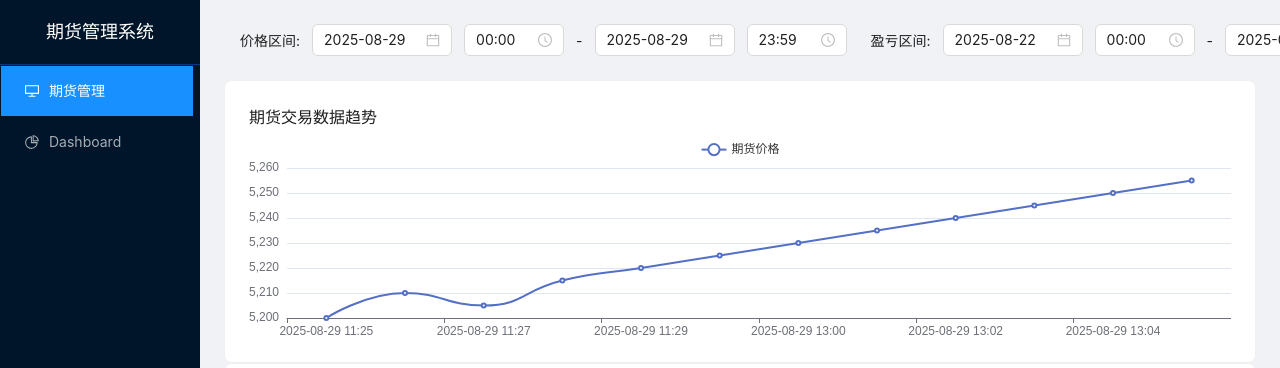
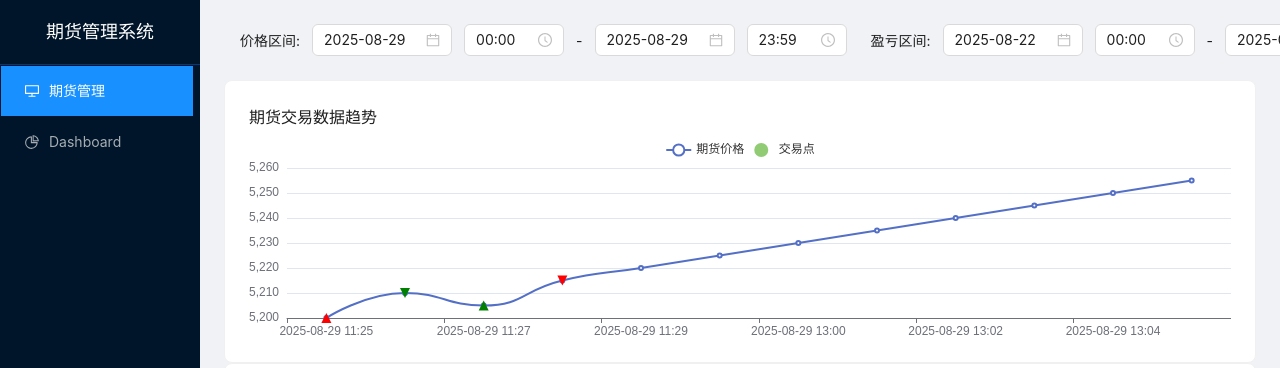
Before and after one commit to fngeagle/React_vite, a React (Vite) app: page / in a window 1280 px wide. Shown: the top 368 px of the page. Built offline with nearby package versions, Linux system fonts and the light colour scheme.

Commit message:
增加交易时间点和交易时间点跳转

```diff
--- a/src/components/charts/BarChart.tsx
+++ b/src/components/charts/BarChart.tsx
@@ -4,22 +4,37 @@ import * as echarts from 'echarts';
 
 interface BarChartProps {
   title?: string;
-  data: {
-    xAxis: string[];
-    series: {
-      predictionStrength: number;
-      isCorrect: boolean;
-    }[];
-  };
+  xAxis_data: string[];
+  series_data: {
+    predictionStrength: number;
+    isCorrect: boolean;
+  }[];
   onChartReady?: (chartInstance: echarts.ECharts) => void;
 }
 
-const BarChart: React.FC<BarChartProps> = ({ title='预测图', data, onChartReady }) => {
+const BarChart: React.FC<BarChartProps> = ({ title='预测图', xAxis_data, series_data, onChartReady }) => {
   const option = {
     tooltip: {
       trigger: 'axis',
       axisPointer: {
         type: 'shadow'
+      },
+      formatter: (params: any) => {
+        let tooltipContent = '';
+        params.forEach((param: any) => {
+          // 显示时间在最上面，文字颜色为黑色
+          const item = series_data[param.dataIndex];
+          const correctness = item.isCorrect ? '正确' : '错误';
+
+          tooltipContent += `
+            <span style="color: black;">
+              时间: ${param.name}<br/>
+              预测强度: ${param.value}<br/>
+              预测结果: ${correctness}
+            </span>
+          `;
+        });
+        return tooltipContent;
       }
     },
     grid: {
@@ -31,7 +46,7 @@ const BarChart: React.FC<BarChartProps> = ({ title='预测图', data, onChartRea
     },
     xAxis: {
       type: 'category',
-      data: data.xAxis
+      data: xAxis_data
     },
     yAxis: {
       type: 'value',
@@ -50,7 +65,7 @@ const BarChart: React.FC<BarChartProps> = ({ title='预测图', data, onChartRea
         type: 'bar',
         barWidth: '60%',  // 调整柱子宽度
         barGap: '0%',     // 柱子之间的间距
-        data: data.series.map(item => ({
+        data: series_data.map(item => ({
           value: item.predictionStrength,
           itemStyle: {
             color: item.isCorrect ? 'green' : 'red'
--- a/src/components/charts/PLChart.tsx
+++ b/src/components/charts/PLChart.tsx
@@ -2,22 +2,35 @@ import React from 'react';
 import ReactECharts from 'echarts-for-react';
 import * as echarts from 'echarts';
 
-interface LineChartProps {
+interface PLChartProps {
   title?: string;
-  data: {
-    xAxis: string[];
-    series: {
-      name: string;
-      data: number[];
-    }[];
-  };
+  xAxis_data: string[];
+  series_data: {
+    name: string;
+    data: number[];
+  }[];
+
   onChartReady?: (chartInstance: echarts.ECharts) => void;
 }
 
-const LineChart: React.FC<LineChartProps> = ({ title = '盈亏图', data, onChartReady }) => {
+const PLChart: React.FC<PLChartProps> = ({ title = '盈亏图', xAxis_data, series_data, onChartReady }) => {
   const option = {
     tooltip: {
-      trigger: 'axis'
+      trigger: 'axis',
+      formatter: (params: any) => {
+        let tooltipContent = '';
+        params.forEach((param: any) => {
+          // 显示时间在最上面，文字颜色为黑色
+          tooltipContent += `
+            <span style="color: black;">
+              时间: ${param.name}<br/>
+              ${param.seriesName}: ${param.value}
+            </span>
+            <br/>
+          `;
+        });
+        return tooltipContent;
+      }
     },
     grid: {
       // 设置图表边距
@@ -29,7 +42,7 @@ const LineChart: React.FC<LineChartProps> = ({ title = '盈亏图', data, onChar
     },
     xAxis: {
       type: 'category',
-      data: data.xAxis
+      data: xAxis_data
     },
     yAxis: {
       type: 'value'
@@ -41,14 +54,14 @@ const LineChart: React.FC<LineChartProps> = ({ title = '盈亏图', data, onChar
         end: 100
       }
     ],
-    series: data.series.map((item) => ({
+    series: series_data.map((item) => ({
       name: item.name,
       type: 'line',
       data: item.data,
       smooth: true
     })),
     legend: {
-      data: data.series.map((item) => item.name)
+      data: series_data.map((item) => item.name)
     }
   };
 
@@ -69,4 +82,4 @@ const LineChart: React.FC<LineChartProps> = ({ title = '盈亏图', data, onChar
   );
 };
 
-export default LineChart;
+export default PLChart;
--- a/src/components/charts/PriceChart.tsx
+++ b/src/components/charts/PriceChart.tsx
@@ -2,22 +2,159 @@ import React from 'react';
 import ReactECharts from 'echarts-for-react';
 import * as echarts from 'echarts';
 
-interface LineChartProps {
+interface TradePoint {
+  id: string;
+  type: 'buy' | 'sell'; // 买多/买空
+  price: number; // 买入价格
+  isClose: boolean; // 是否是平仓
+  timestamp: string; // 时间刻度
+}
+
+interface PriceChartProps {
   title?: string;
-  data: {
-    xAxis: string[];
-    series: {
+  xAxis_data: string[];
+  series_data: {
     name: string;
     data: number[];
   }[];
-  };
+  tradePoints?: TradePoint[]; // 新增的交易点数据
   onChartReady?: (chartInstance: echarts.ECharts) => void;
 }
 
-const LineChart: React.FC<LineChartProps> = ({ title = '折线图', data, onChartReady }) => {
+const PriceChart: React.FC<PriceChartProps> = ({ title = '折线图', xAxis_data, series_data, tradePoints = [], onChartReady }) => {
+  // 保存图表实例的引用
+  const chartInstanceRef = React.useRef<echarts.ECharts | null>(null);
+
+  // 处理交易点数据，将其转换为ECharts需要的格式
+  const processTradePoints = () => {
+    if (!tradePoints || tradePoints.length === 0) return [];
+
+    return tradePoints.map(point => {
+      // 检查时间戳是否在xAxis_data中
+      const xAxisIndex = xAxis_data.indexOf(point.timestamp);
+      if (xAxisIndex === -1) return null; // 如果时间戳不匹配，则不显示数据点
+
+      // 根据类型和是否平仓确定符号和颜色
+      let symbol = 'triangle';
+      let itemStyle = {};
+      let symbolRotate = 0;
+
+      if (point.isClose) {
+        // 平仓操作：颜色与开仓相反
+        if (point.type === 'buy') {
+          // 平多仓：绿色上三角
+          symbol = 'triangle';
+          symbolRotate = 0; // 上三角不需要旋转
+          itemStyle = { color: 'green' };
+        } else {
+          // 平空仓：红色下三角
+          symbol = 'triangle';
+          symbolRotate = 180; // 下三角需要旋转180度
+          itemStyle = { color: 'red' };
+        }
+      } else {
+        // 开仓操作
+        if (point.type === 'buy') {
+          // 买多开仓：红色上三角
+          symbol = 'triangle';
+          symbolRotate = 0; // 上三角不需要旋转
+          itemStyle = { color: 'red' };
+        } else {
+          // 买空开仓：绿色下三角
+          symbol = 'triangle';
+          symbolRotate = 180; // 下三角需要旋转180度
+          itemStyle = { color: 'green' };
+        }
+      }
+
+      return {
+        name: point.id,
+        value: [point.timestamp, point.price],
+        symbol,
+        symbolRotate,
+        symbolSize: 10,
+        itemStyle,
+        // 为每个数据点存储额外信息，用于tooltip显示
+        type: point.type,
+        isClose: point.isClose
+      };
+    }).filter(point => point !== null);
+  };
+
+  const processedTradePoints = processTradePoints();
+
+  // 点击事件处理函数
+  const handleChartClick = (params: any) => {
+    console.log('点击事件触发:', params);
+
+    if (params.seriesName === '交易点') {
+      const point = processedTradePoints[params.dataIndex];
+      if (point) {
+        // 查找具有相同id但不同类型/操作的配对交易点
+        const pairedPointIndex = processedTradePoints.findIndex((p, index) =>
+          p && p.name === point.name && index !== params.dataIndex
+        );
+        console.log('配对点索引:', pairedPointIndex);
+
+        if (pairedPointIndex !== -1) {
+          // 使用保存的图表实例引用
+          const chartInstance = chartInstanceRef.current;
+          if (chartInstance) {
+            console.log('触发跳转到配对点:', pairedPointIndex);
+            // 跳转到配对的交易点
+            chartInstance.dispatchAction({
+              type: 'showTip',
+              seriesIndex: params.seriesIndex,
+              dataIndex: pairedPointIndex
+            });
+          } else {
+            console.log('无法获取图表实例');
+          }
+        } else {
+          console.log('未找到配对点');
+        }
+      }
+    }
+  };
+
   const option = {
     tooltip: {
-      trigger: 'axis'
+      trigger: 'axis',
+      formatter: (params: any) => {
+        // 处理默认的series tooltip
+        let tooltipContent = '';
+        params.forEach((param: any) => {
+          if (param.seriesName !== '交易点') {
+            // 显示时间在最上面，文字颜色为黑色
+            tooltipContent += `
+              <span style="color: black;">
+                时间: ${param.name}<br/>
+                ${param.seriesName}: ${param.value}
+              </span>
+              <br/>
+            `;
+          } else {
+            // 处理交易点的tooltip
+            const point = processedTradePoints[param.dataIndex];
+            if (point) {
+              // 显示时间在最上面，文字颜色为黑色
+              const actionType = point.isClose ? (point.type === 'buy' ? '平多' : '平空') : (point.type === 'buy' ? '买多' : '买空');
+              const actionNature = point.isClose ? '平仓' : '开仓';
+              // 开仓用红色，平仓用绿色
+              const actionColor = point.isClose ? 'green' : 'red';
+              tooltipContent += `
+                <span style="color: black;">
+                  时间: ${point.value[0]}<br/>
+                  类型: ${actionType}<br/>
+                  价格: ${point.value[1]}<br/>
+                  <span style="color: ${actionColor};">操作: ${actionNature}</span>
+                </span>
+              `;
+            }
+          }
+        });
+        return tooltipContent;
+      }
     },
     grid: {
       // 设置图表边距
@@ -29,7 +166,7 @@ const LineChart: React.FC<LineChartProps> = ({ title = '折线图', data, onChar
     },
     xAxis: {
       type: 'category',
-      data: data.xAxis
+      data: xAxis_data
     },
     yAxis: {
       type: 'value',
@@ -42,20 +179,57 @@ const LineChart: React.FC<LineChartProps> = ({ title = '折线图', data, onChar
         end: 100
       }
     ],
-    series: data.series.map((item) => ({
+    series: [
+      ...series_data.map((item) => ({
         name: item.name,
         type: 'line',
         data: item.data,
-      smooth: true
+        smooth: true,
+        z: 1 // 设置较低的z值，使线条在下层
       })),
+      {
+        name: '交易点',
+        type: 'scatter',
+        coordinateSystem: 'cartesian2d',
+        data: processedTradePoints,
+        symbol: (params: any) => {
+          const point = processedTradePoints[params.dataIndex];
+          return point ? point.symbol : 'triangle';
+        },
+        symbolRotate: (params: any) => {
+          const point = processedTradePoints[params.dataIndex];
+          return point ? point.symbolRotate : 0;
+        },
+        symbolSize: 10,
+        itemStyle: (params: any) => {
+          const point = processedTradePoints[params.dataIndex];
+          return point ? point.itemStyle : { color: 'red' };
+        },
+        z: 2 // 设置较高的z值，使交易点在上层
+      }
+    ],
     legend: {
-      data: data.series.map((item) => item.name)
+      data: series_data.map((item) => item.name).concat(['交易点'])
+    }
+  };
+
+  // 图表准备就绪后的回调
+  const onChartReadyCallback = (chart: echarts.ECharts) => {
+    // 保存图表实例引用
+    chartInstanceRef.current = chart;
+
+    // 注册点击事件
+    chart.on('click', handleChartClick);
+
+    // 调用外部传入的onChartReady回调
+    if (onChartReady) {
+      onChartReady(chart);
     }
   };
 
   return (
     <div>
-      <h3 style={{fontSize: '16px', fontWeight: 'normal' }}>
+      <h3 style={{ fontSize: '16px', fontWeight: 'normal' }}>
         {title}
       </h3>
       <ReactECharts
@@ -64,10 +238,10 @@ const LineChart: React.FC<LineChartProps> = ({ title = '折线图', data, onChar
           width: '100%',
           height: '200px',
         }}
-        onChartReady={onChartReady}
+        onChartReady={onChartReadyCallback}
       />
     </div>
   );
 };
 
-export default LineChart;
+export default PriceChart;
--- a/src/pages/Dashboard.tsx
+++ b/src/pages/Dashboard.tsx
@@ -1,7 +1,7 @@
 import React, { useRef } from 'react';
 import { Card, Row, Col } from 'antd';
 import * as echarts from 'echarts';
-import LineChart from '../components/charts/PriceChart';
+import PriceChart from '../components/charts/PriceChart';
 import BarChart from '../components/charts/BarChart';
 import PLChart from '../components/charts/PLChart';
 import TimeRangeSelector from '../components/timeRangeSelector/TimeRangeSelector';
@@ -50,7 +50,7 @@ const Dashboard: React.FC = () => {
   };
 
   // 期货时间序列数据示例（包含午间休市时间）
-  const timeSeriesData = {
+  const SeriesData = {
     xAxis: [
       '2025-08-29 11:25',
       '2025-08-29 11:26',
@@ -66,32 +66,20 @@ const Dashboard: React.FC = () => {
       '2025-08-29 13:04',
       '2025-08-29 13:05'
     ],
-    series: [
+    price_series: [
       {
         name: '期货价格',
         data: [5200, 5210, 5205, 5215, 5220, 5225, 5230, 5235, 5240, 5245, 5250, 5255]
       }
-    ]
-  };
-
-  // 预测强度数据示例
-  const predictionData = {
-    xAxis: [
-      '2025-08-29 11:25',
-      '2025-08-29 11:26',
-      '2025-08-29 11:27',
-      '2025-08-29 11:28',
-      '2025-08-29 11:29',
-      '2025-08-29 11:30',
-      // 午间休市时间（11:30-13:00）无数据，但保持等间距显示
-      '2025-08-29 13:00',
-      '2025-08-29 13:01',
-      '2025-08-29 13:02',
-      '2025-08-29 13:03',
-      '2025-08-29 13:04',
-      '2025-08-29 13:05'
     ],
-    series: [
+    // 交易点数据
+    tradePoints: [
+      { id: '1', type: 'buy' as const, price: 5200, isClose: false, timestamp: '2025-08-29 11:25' },
+      { id: '1', type: 'sell' as const, price: 5210, isClose: false, timestamp: '2025-08-29 11:26' },
+      { id: '3', type: 'buy' as const, price: 5205, isClose: true, timestamp: '2025-08-29 11:27' },
+      { id: '4', type: 'sell' as const, price: 5215, isClose: true, timestamp: '2025-08-29 11:28' }
+    ],
+    pred_series: [
       { predictionStrength: 3.5, isCorrect: true },
       { predictionStrength: 0, isCorrect: false },
       { predictionStrength: 4.8, isCorrect: true },
@@ -104,27 +92,8 @@ const Dashboard: React.FC = () => {
       { predictionStrength: -1.2, isCorrect: false },
       { predictionStrength: 0.5, isCorrect: true },
       { predictionStrength: -3.7, isCorrect: false }
-    ]
-  };
-
-  // 盈亏模拟数据
-  const PLSeriesData = {
-    xAxis: [
-      '2025-08-29 11:25',
-      '2025-08-29 11:26',
-      '2025-08-29 11:27',
-      '2025-08-29 11:28',
-      '2025-08-29 11:29',
-      '2025-08-29 11:30',
-      // 午间休市时间（11:30-13:00）无数据，但保持等间距显示
-      '2025-08-29 13:00',
-      '2025-08-29 13:01',
-      '2025-08-29 13:02',
-      '2025-08-29 13:03',
-      '2025-08-29 13:04',
-      '2025-08-29 13:05'
     ],
-    series: [
+    pl_series: [
       {
         name: '盈亏',
         data: [253, -233, 145, 44, 0, 456, 778, 132, -36, -500, -4, 369]
@@ -141,9 +110,11 @@ const Dashboard: React.FC = () => {
       <Row>
         <Col span={24}>
           <Card>
-            <LineChart
+            <PriceChart
               title="期货交易数据趋势"
-              data={timeSeriesData}
+              xAxis_data = {SeriesData.xAxis}
+              series_data = {SeriesData.price_series}
+              tradePoints = {SeriesData.tradePoints}
               onChartReady={(chart) => onChartReady(chart, 0)}
             />
           </Card>
@@ -155,7 +126,8 @@ const Dashboard: React.FC = () => {
           <Card>
             <BarChart
               title="预测图"
-              data={predictionData}
+              xAxis_data = {SeriesData.xAxis}
+              series_data = {SeriesData.pred_series}
               onChartReady={(chart) => onChartReady(chart, 1)}
             />
           </Card>
@@ -167,7 +139,8 @@ const Dashboard: React.FC = () => {
           <Card>
             <PLChart
               title="盈亏图"
-              data={PLSeriesData}
+              xAxis_data = {SeriesData.xAxis}
+              series_data = {SeriesData.pl_series}
               onChartReady={(chart) => onChartReady(chart, 2)}
             />
           </Card>
```
Lines whose indentation alone changed are shown as unchanged.
